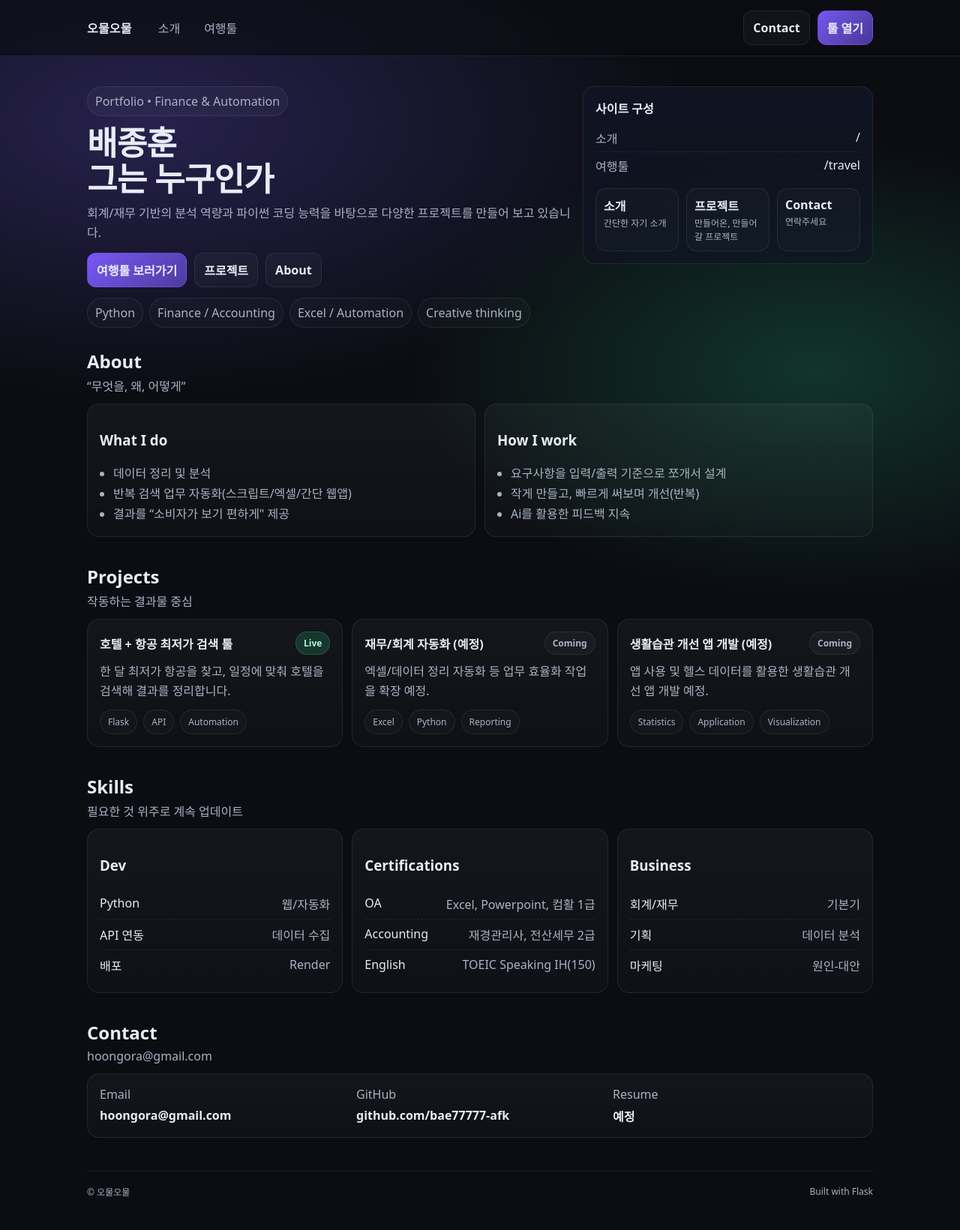
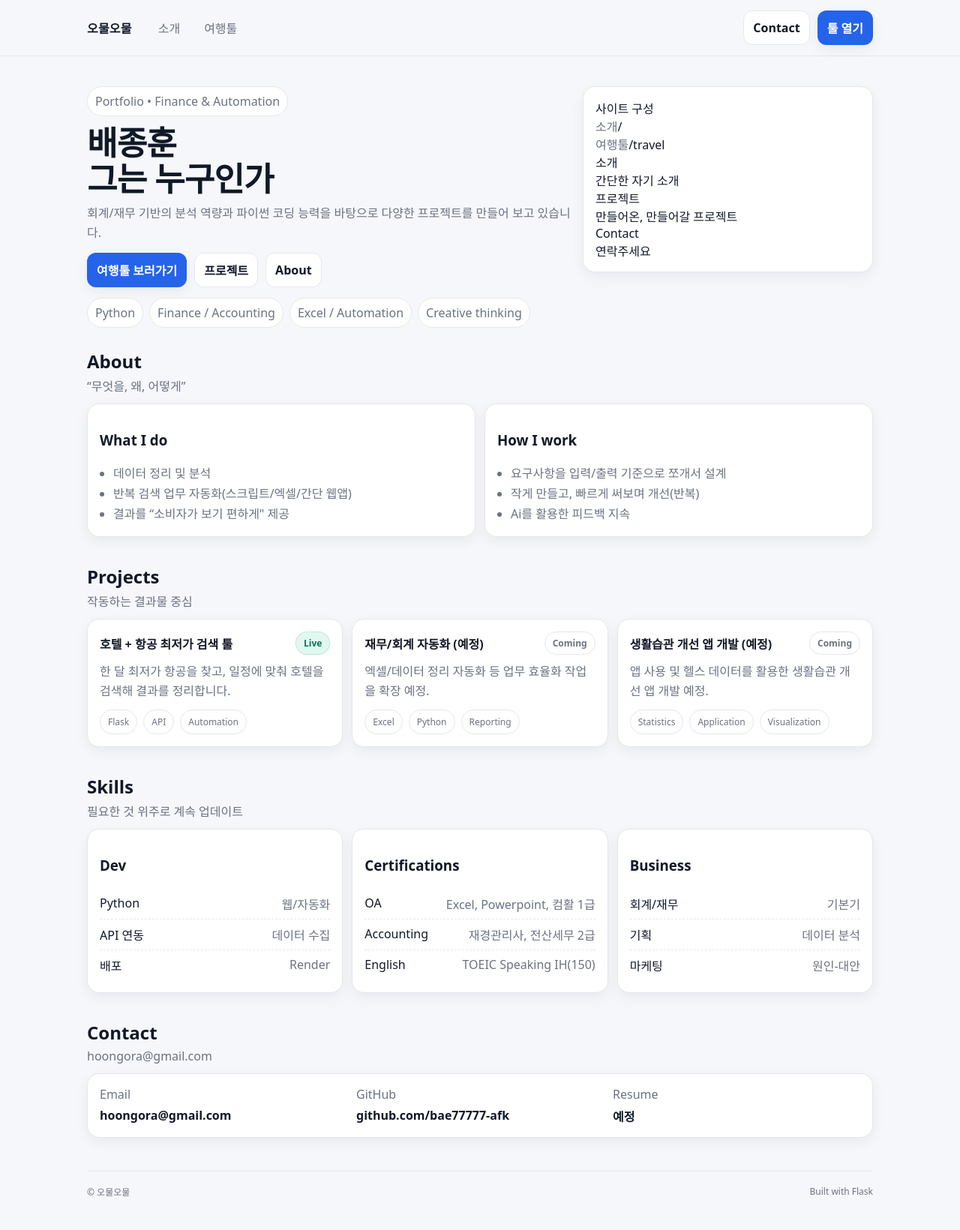
Before and after one commit to bae77777-afk/Flight_hotels, a Python web app: template templates/index.html in a window 1280 px wide. Shown: the whole page at 75% size. Run offline with Jinja, Linux system fonts and the light colour scheme; the template is opened without the code that fills it, so the values that code supplies are empty.

Commit message:
changes in style

```diff
--- a/static/style.css
+++ b/static/style.css
@@ -1,35 +1,41 @@
 :root{
-  --bg:#0b0d12;
-  --card:#111524;
-  --card2:#0f1422;
-  --text:#e9ecf5;
-  --muted:#aab2c5;
-  --line:rgba(255,255,255,.08);
-  --accent:#7c5cff;
-  --accent2:#2ee59d;
+  --bg:#f6f7fb;
+  --card:#ffffff;
+  --text:#111827;      /* slate-900 */
+  --muted:#6b7280;     /* gray-500 */
+  --line:#e5e7eb;      /* gray-200 */
+  --accent:#2563eb;    /* blue-600 */
+  --accent2:#10b981;   /* emerald-500 */
+  --shadow: 0 10px 30px rgba(17,24,39,.08);
+  --shadow2: 0 6px 18px rgba(17,24,39,.06);
 }
 
 *{ box-sizing:border-box; }
+html, body{ height:100%; }
 body{
   margin:0;
   font-family: system-ui, -apple-system, Segoe UI, Roboto, "Noto Sans KR", sans-serif;
-  background: radial-gradient(1200px 600px at 15% 10%, rgba(124,92,255,.25), transparent 60%),
-              radial-gradient(900px 500px at 85% 30%, rgba(46,229,157,.18), transparent 60%),
-              var(--bg);
-  color:var(--text);
+  background: var(--bg);
+  color: var(--text);
 }
 
 a{ color:inherit; text-decoration:none; }
 .muted{ color:var(--muted); }
-.container{ max-width:1080px; margin:0 auto; padding: 18px 16px 42px; }
 
+.container{
+  max-width:1080px;
+  margin:0 auto;
+  padding: 18px 16px 42px;
+}
+
+/* ---------- Top Nav ---------- */
 .nav{
   position: sticky;
   top:0;
   z-index:10;
+  background: rgba(246,247,251,.85);
+  border-bottom:1px solid var(--line);
   backdrop-filter: blur(10px);
-  background: rgba(11,13,18,.65);
-  border-bottom:1px solid var(--line);
 }
 .nav-inner{
   max-width:1080px;
@@ -40,44 +46,83 @@ a{ color:inherit; text-decoration:none; }
   gap:14px;
 }
 .brand{
-  font-weight:800;
+  font-weight:900;
   letter-spacing:.2px;
 }
-.tabs{ display:flex; gap:10px; margin-left:10px; }
+.tabs{
+  display:flex;
+  gap:10px;
+  margin-left:10px;
+}
 .tabs a{
   padding:8px 10px;
   border-radius:999px;
-  color:var(--muted);
+  color: var(--muted);
   border:1px solid transparent;
 }
+.tabs a:hover{
+  background: rgba(37,99,235,.06);
+  color: var(--text);
+}
 .tabs a.active{
-  color:var(--text);
-  border-color: var(--line);
-  background: rgba(255,255,255,.04);
+  color: var(--accent);
+  background: rgba(37,99,235,.10);
+  border-color: rgba(37,99,235,.18);
+  font-weight:800;
 }
-.nav-cta{ margin-left:auto; display:flex; gap:10px; }
+.nav-cta{
+  margin-left:auto;
+  display:flex;
+  gap:10px;
+}
 
+/* ---------- Buttons ---------- */
 .btn{
   display:inline-flex;
   align-items:center;
   justify-content:center;
   padding:10px 12px;
   border-radius:12px;
-  background: linear-gradient(135deg, rgba(124,92,255,.95), rgba(124,92,255,.55));
-  border: 1px solid rgba(124,92,255,.35);
-  font-weight:700;
+  background: var(--accent);
+  border:1px solid rgba(37,99,235,.25);
+  color:#fff;
+  font-weight:800;
+  box-shadow: var(--shadow2);
 }
+.btn:hover{ filter: brightness(.98); }
 .btn.ghost{
-  background: rgba(255,255,255,.03);
-  border: 1px solid var(--line);
+  background: #fff;
   color: var(--text);
+  border:1px solid var(--line);
+  box-shadow: none;
 }
+.btn.ghost:hover{ background: #f9fafb; }
 
+/* ---------- Sections / Cards ---------- */
 .section{ padding: 18px 0; }
 .section-head{ margin-bottom: 12px; }
 .section-head h2{ margin:0 0 4px; }
 .section-head p{ margin:0; }
 
+.card{
+  border:1px solid var(--line);
+  background: var(--card);
+  border-radius:16px;
+  padding:16px;
+  box-shadow: var(--shadow2);
+}
+
+.footer{
+  display:flex;
+  justify-content:space-between;
+  margin-top: 26px;
+  padding-top: 18px;
+  border-top:1px solid var(--line);
+  color: var(--muted);
+  font-size: 12px;
+}
+
+/* ---------- Hero (index) ---------- */
 .hero{
   display:grid;
   grid-template-columns: 1.25fr .75fr;
@@ -90,7 +135,7 @@ a{ color:inherit; text-decoration:none; }
   gap:8px;
   padding:8px 10px;
   border:1px solid var(--line);
-  background: rgba(255,255,255,.03);
+  background: #fff;
   border-radius:999px;
   color: var(--muted);
   width: fit-content;
@@ -101,47 +146,29 @@ a{ color:inherit; text-decoration:none; }
   line-height: 1.08;
   letter-spacing: -0.8px;
 }
-.lead{ margin:0 0 14px; color: var(--muted); font-size: 16px; line-height:1.6; }
+.lead{
+  margin:0 0 14px;
+  color: var(--muted);
+  font-size: 16px;
+  line-height:1.6;
+}
 .hero-actions{ display:flex; gap:10px; flex-wrap:wrap; margin-bottom: 14px; }
 .chips{ display:flex; gap:8px; flex-wrap:wrap; }
 .chip{
   padding:8px 10px;
   border-radius:999px;
   border:1px solid var(--line);
-  background: rgba(255,255,255,.02);
+  background: #fff;
   color: var(--muted);
 }
-
-.card{
-  border:1px solid var(--line);
-  background: linear-gradient(180deg, rgba(255,255,255,.04), rgba(255,255,255,.02));
-  border-radius:16px;
-  padding:16px;
-}
-.card.glass{
-  background: linear-gradient(180deg, rgba(17,21,36,.9), rgba(15,20,34,.65));
-}
-.card-title{ font-weight:800; margin-bottom: 10px; }
-.card-desc .row{ display:flex; justify-content:space-between; padding:6px 0; border-bottom:1px dashed var(--line); }
-.card-desc .row:last-child{ border-bottom:0; }
-
-.mini-kpis{ display:grid; grid-template-columns: repeat(3,1fr); gap:10px; margin-top: 12px; }
-.kpi{
-  border:1px solid var(--line);
-  background: rgba(255,255,255,.02);
-  border-radius:14px;
-  padding:10px;
-}
-.kpi-num{ font-weight:900; }
-.kpi-label{ color: var(--muted); font-size: 12px; margin-top:2px; }
 
 .grid2{ display:grid; grid-template-columns: 1fr 1fr; gap:12px; }
 .grid3{ display:grid; grid-template-columns: repeat(3, 1fr); gap:12px; }
 .list{ margin: 10px 0 0; padding-left: 18px; color: var(--muted); line-height: 1.7; }
 
 .cards{ display:grid; grid-template-columns: repeat(3, 1fr); gap:12px; }
-.project{ transition: transform .12s ease, border-color .12s ease; }
-.project:hover{ transform: translateY(-3px); border-color: rgba(124,92,255,.35); }
+.project{ transition: transform .12s ease, box-shadow .12s ease; }
+.project:hover{ transform: translateY(-3px); box-shadow: var(--shadow); }
 .project-top{ display:flex; justify-content:space-between; align-items:center; gap:10px; }
 .project-title{ font-weight:900; }
 .project-desc{ color: var(--muted); margin: 10px 0 12px; line-height: 1.6; }
@@ -150,7 +177,7 @@ a{ color:inherit; text-decoration:none; }
   padding:7px 10px;
   border-radius:999px;
   border:1px solid var(--line);
-  background: rgba(255,255,255,.02);
+  background: #fff;
   color: var(--muted);
   font-size: 12px;
 }
@@ -159,13 +186,13 @@ a{ color:inherit; text-decoration:none; }
   padding:6px 10px;
   border-radius:999px;
   font-size: 12px;
-  font-weight:800;
-  background: rgba(46,229,157,.16);
-  border:1px solid rgba(46,229,157,.22);
-  color: #aef5d8;
+  font-weight:900;
+  background: rgba(16,185,129,.12);
+  border:1px solid rgba(16,185,129,.20);
+  color: #047857;
 }
 .tag.ghost{
-  background: rgba(255,255,255,.03);
+  background: #fff;
   border:1px solid var(--line);
   color: var(--muted);
 }
@@ -174,21 +201,87 @@ a{ color:inherit; text-decoration:none; }
 .skill:last-child{ border-bottom:0; }
 
 .contact-grid{ display:grid; grid-template-columns: repeat(3,1fr); gap:12px; }
-.contact-item{ margin-top:6px; font-weight:700; }
+.contact-item{ margin-top:6px; font-weight:800; }
 
-.errorbox{ border-color: rgba(255,84,112,.25); background: rgba(255,84,112,.08); }
-.pre{ white-space: pre-wrap; color: var(--muted); }
-
-.footer{
+/* ---------- Travel form/table ---------- */
+.form fieldset{
+  border:1px solid var(--line);
+  border-radius:14px;
+  padding:14px;
+  margin: 12px 0;
+  background: #fff;
+}
+.form legend{
+  padding: 0 8px;
+  color: var(--muted);
+  font-weight: 900;
+}
+.mode-select{
   display:flex;
-  justify-content:space-between;
-  margin-top: 26px;
-  padding-top: 18px;
-  border-top:1px solid var(--line);
+  gap:12px;
+  flex-wrap:wrap;
+}
+.form label{
+  display:flex;
+  flex-direction:column;
+  gap:6px;
   color: var(--muted);
-  font-size: 12px;
+  font-size: 13px;
+}
+.form input, .form select{
+  padding:10px 12px;
+  border-radius:12px;
+  border:1px solid var(--line);
+  background: #fff;
+  color: var(--text);
+}
+.form input:focus, .form select:focus{
+  outline: 3px solid rgba(37,99,235,.14);
+  border-color: rgba(37,99,235,.35);
+}
+.form input[type="radio"]{
+  transform: translateY(1px);
+  accent-color: var(--accent);
+}
+.form-actions{
+  display:flex;
+  justify-content:flex-end;
+  margin-top: 10px;
 }
 
+.errorbox{
+  border:1px solid rgba(239,68,68,.22);
+  background: rgba(239,68,68,.08);
+  color: #991b1b;
+}
+
+.table-wrap{
+  overflow:auto;
+  border-radius: 14px;
+  border:1px solid var(--line);
+  background:#fff;
+}
+table{
+  border-collapse:collapse;
+  width:100%;
+  min-width: 720px;
+}
+th, td{
+  padding:10px 10px;
+  border-bottom:1px solid var(--line);
+  font-size: 13px;
+}
+th{
+  text-align:left;
+  color: var(--muted);
+  background: #f9fafb;
+  position: sticky;
+  top:0;
+}
+td{ color: var(--text); }
+td.num{ text-align:right; font-variant-numeric: tabular-nums; }
+
+/* ---------- Responsive ---------- */
 @media (max-width: 980px){
   .hero{ grid-template-columns: 1fr; }
   .cards{ grid-template-columns: 1fr; }
```
